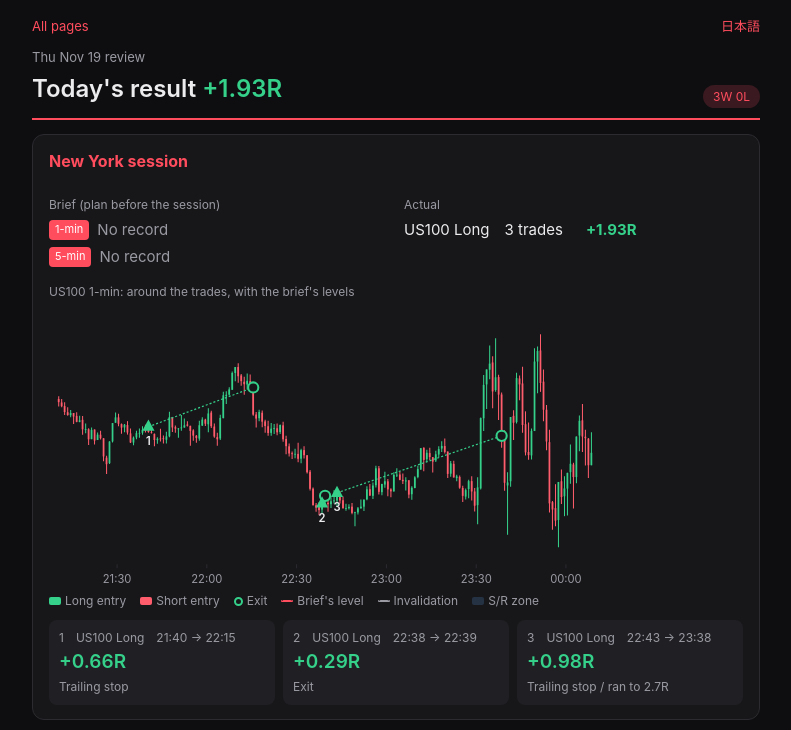
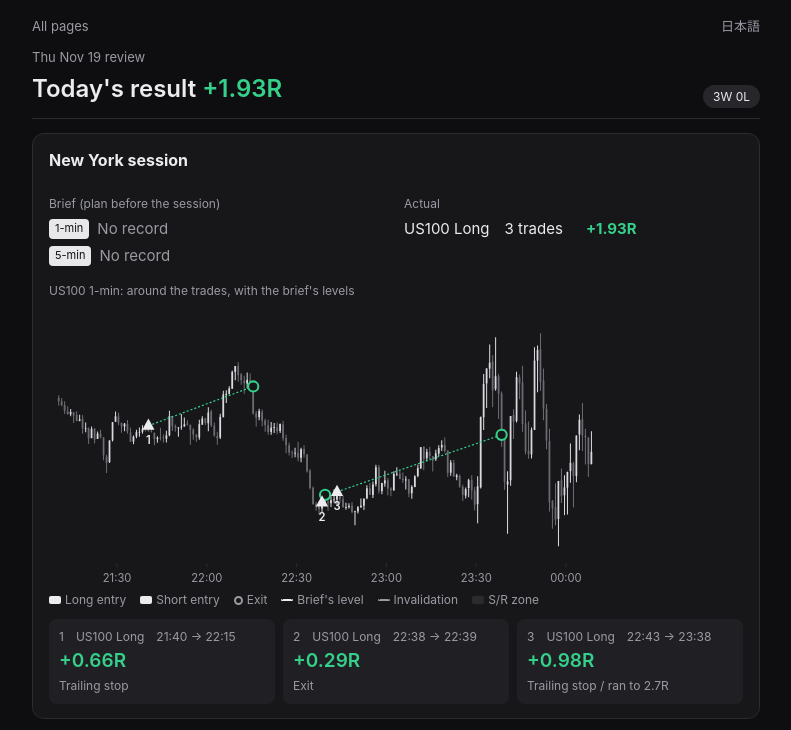
Before and after one commit to EaglevelTrading/EaglevelTrading.github.io, a plain HTML site: page en/2026-11-19.html in a window 1280 px wide. Shown: the top 730 px of the page, without its empty margins (244-1035 px from the left). Drawn offline with Linux system fonts and the light colour scheme.

Commit message:
Republish with neutral colours
Co-Authored-By: Claude Opus 5.5 <noreply@anthropic.com>
Claude-Session: https://claude.ai/code/session_011AmnYHu4gugxmA8tXx7MbD

```diff
--- a/en/2026-11-19.html
+++ b/en/2026-11-19.html
@@ -1,41 +1,41 @@
 <!DOCTYPE html><html lang="en" style="color-scheme:dark"><head><meta charset="utf-8"><meta name="viewport" content="width=device-width,initial-scale=1"><title>Thu Nov 19 review</title><style>
-:root{--bg:#0e0e10;--card:#17171a;--fg:#ececee;--mut:#9a9aa3;--line:#2b2b30;--soft:#202024;--red:#ff4d5e;--redsoft:#3a1a20;
---win:#35d08a;--loss:#ff5d6c;--zone:rgba(90,160,240,.20);--up:#35d08a;--dn:#ff5d6c}
+:root{--bg:#0e0e10;--card:#17171a;--fg:#ececee;--mut:#9a9aa3;--line:#2b2b30;--soft:#202024;--acc:#e8e8eb;--accsoft:#26262b;
+--win:#35d08a;--loss:#ff5d6c;--zone:rgba(255,255,255,.09);--up:#d9d9de;--dn:#6b6b73}
 *{box-sizing:border-box}body{margin:0;background:var(--bg);color:var(--fg);font:15px/1.6 -apple-system,"Hiragino Sans","Yu Gothic UI","Segoe UI",sans-serif}
-main{max-width:760px;margin:0 auto;padding:16px 16px 40px}a{color:var(--red)}
+main{max-width:760px;margin:0 auto;padding:16px 16px 40px}a{color:var(--mut)}
 nav{display:flex;justify-content:space-between;font-size:13px;margin-bottom:10px}nav a{text-decoration:none}
-header{border-bottom:2px solid var(--red);padding-bottom:10px;margin-bottom:14px;display:flex;justify-content:space-between;align-items:flex-end;gap:12px;flex-wrap:wrap}
+header{border-bottom:1px solid var(--line);padding-bottom:10px;margin-bottom:14px;display:flex;justify-content:space-between;align-items:flex-end;gap:12px;flex-wrap:wrap}
 header .d{color:var(--mut);font-size:13px}header h1{margin:2px 0 0;font-size:24px;font-weight:600}
 .card{background:var(--card);border:1px solid var(--line);border-radius:12px;padding:14px 16px;margin-bottom:14px}
-h2{font-size:16px;margin:0 0 10px;color:var(--red)}.cap{font-size:12px;color:var(--mut);margin:10px 0 4px}
+h2{font-size:16px;margin:0 0 10px;color:var(--fg)}.cap{font-size:12px;color:var(--mut);margin:10px 0 4px}
 .vs,.two{display:grid;grid-template-columns:1fr 1fr;gap:16px}@media(max-width:560px){.vs,.two{grid-template-columns:1fr}}
 .row{display:flex;align-items:center;gap:8px;flex-wrap:wrap;margin:3px 0}.reason{font-size:13px;color:var(--mut);margin:0 0 6px 50px}
-.tag{font-size:11px;background:var(--red);color:#fff;border-radius:4px;padding:1px 6px}
-.buy,.win{color:var(--win)}.sell,.loss{color:var(--loss)}.muted{color:var(--mut)}.small{font-size:12px;margin-top:6px}
-.meter{display:inline-flex;gap:2px}.meter i{width:14px;height:6px;border-radius:3px;background:var(--line)}.meter i.on{background:var(--red)}
-.badge{font-size:12px;border-radius:999px;padding:2px 10px;background:var(--soft);color:var(--mut)}.badge.good{background:var(--redsoft);color:var(--red)}.badge.warn{border:1px solid var(--mut)}
+.tag{font-size:11px;background:var(--acc);color:#111;border-radius:4px;padding:1px 6px}
+.buy,.sell{color:var(--fg)}.win{color:var(--win)}.loss{color:var(--loss)}.muted{color:var(--mut)}.small{font-size:12px;margin-top:6px}
+.meter{display:inline-flex;gap:2px}.meter i{width:14px;height:6px;border-radius:3px;background:var(--line)}.meter i.on{background:var(--fg)}
+.badge{font-size:12px;border-radius:999px;padding:2px 10px;background:var(--soft);color:var(--mut)}.badge.good{background:var(--accsoft);color:var(--fg)}.badge.warn{border:1px solid var(--mut)}
 .skip{background:var(--soft);border-radius:10px;padding:8px 12px;margin-top:10px}
 .chart{width:100%;height:auto;display:block}.wick{stroke-width:1}.wick.up{stroke:var(--up)}.wick.dn{stroke:var(--dn)}.body.up{fill:var(--up)}.body.dn{fill:var(--dn)}
-.zone{fill:var(--zone)}.lv{stroke-width:1.2;stroke-dasharray:5 3}.lv.aim{stroke:var(--red)}.lv.inv{stroke:var(--mut)}
-.lvt{font-size:11px}.lvt.aim{fill:var(--red)}.lvt.inv{fill:var(--mut)}.ax{font-size:11px;fill:var(--mut)}
-.entry.buy{fill:var(--win)}.entry.sell{fill:var(--loss)}.exit{fill:var(--card);stroke-width:2}.exit.win{stroke:var(--win)}.exit.loss{stroke:var(--loss)}
+.zone{fill:var(--zone)}.lv{stroke-width:1.2;stroke-dasharray:5 3}.lv.aim{stroke:var(--fg)}.lv.inv{stroke:var(--mut)}
+.lvt{font-size:11px}.lvt.aim{fill:var(--fg)}.lvt.inv{fill:var(--mut)}.ax{font-size:11px;fill:var(--mut)}
+.entry.buy,.entry.sell{fill:var(--fg)}.exit{fill:var(--card);stroke-width:2}.exit.win{stroke:var(--win)}.exit.loss{stroke:var(--loss)}
 .path{stroke-width:1.2;stroke-dasharray:2 2}.path.win{stroke:var(--win)}.path.loss{stroke:var(--loss)}.num{font-size:11px;fill:var(--fg);font-weight:600}
 .legend{display:flex;flex-wrap:wrap;gap:4px 14px;font-size:12px;color:var(--mut)}.legend .k{display:inline-block;width:12px;height:8px;margin-right:4px;vertical-align:middle;border-radius:2px}
-.k.buy{background:var(--win)}.k.sell{background:var(--loss)}.k.exit{border:2px solid var(--win);border-radius:50%;width:9px;height:9px}
-.k.aim{border-top:2px dashed var(--red);height:0}.k.inv{border-top:2px dashed var(--mut);height:0}.k.zone{background:var(--zone)}
+.k.buy,.k.sell{background:var(--fg)}.k.exit{border:2px solid var(--mut);border-radius:50%;width:9px;height:9px}
+.k.aim{border-top:2px dashed var(--fg);height:0}.k.inv{border-top:2px dashed var(--mut);height:0}.k.zone{background:var(--zone)}
 .trades{display:grid;grid-template-columns:repeat(auto-fit,minmax(150px,1fr));gap:8px;margin-top:10px}.tr{background:var(--soft);border-radius:8px;padding:8px 10px;font-size:12px}
 .big{font-size:19px;font-weight:600}
 .bar{display:grid;grid-template-columns:84px 1fr 64px;gap:8px;align-items:center;font-size:13px;margin:5px 0}.sub{margin:-4px 0 6px 92px}
 .track{height:10px;background:var(--soft);border-radius:5px;overflow:hidden}.track i{display:block;height:100%}
 .fw{fill:var(--win);background:var(--win)}.fl{fill:var(--loss);background:var(--loss)}
-.spark{width:100%;height:auto}.zero{stroke:var(--line)}.cum{fill:none;stroke:var(--red);stroke-width:2}.dot{fill:var(--red)}
+.spark{width:100%;height:auto}.zero{stroke:var(--line)}.cum{fill:none;stroke:var(--acc);stroke-width:2}.dot{fill:var(--acc)}
 .kpis{display:grid;grid-template-columns:repeat(4,1fr);gap:8px;margin-bottom:14px}@media(max-width:560px){.kpis{grid-template-columns:repeat(2,1fr)}}
 .kpi{background:var(--card);border:1px solid var(--line);border-radius:10px;padding:10px 12px}.kpi .l{font-size:12px;color:var(--mut)}.kpi .v{font-size:22px;font-weight:600}
 .verd{display:grid;grid-template-columns:repeat(auto-fit,minmax(110px,1fr));gap:6px;margin-top:6px}.verd div{background:var(--soft);border-radius:8px;padding:6px;text-align:center;font-size:12px}
 .verd b{display:block;font-size:14px}.cal{display:grid;grid-template-columns:repeat(5,1fr);gap:4px}
 .cal div{border-radius:6px;padding:6px 4px;text-align:center;font-size:11px;min-height:46px;background:var(--soft)}.cal b{display:block;font-size:13px}
 .cal .h{background:none;color:var(--mut);min-height:auto;padding:0}
-.top3{margin:0;padding-left:20px}.top3 li{margin:4px 0}.next{background:var(--redsoft);border-radius:8px;padding:8px 12px}
+.top3{margin:0;padding-left:20px}.top3 li{margin:4px 0}.next{background:var(--accsoft);border-radius:8px;padding:8px 12px}
 .ev{display:grid;grid-template-columns:150px 1fr;gap:4px 10px;font-size:13px}.ev span:nth-child(odd){color:var(--mut)}
 .list a{display:flex;justify-content:space-between;padding:8px 0;border-bottom:1px solid var(--line);text-decoration:none;color:var(--fg)}
 footer{font-size:12px;color:var(--mut);text-align:center;margin-top:20px}
```
Also changed, not shown: en/2026-11-20.html (+16 -16 lines), en/index.html (+16 -16 lines), en/month-2026-11.html (+16 -16 lines), en/week-2026-11-16.html (+16 -16 lines), ja/2026-11-19.html (+16 -16 lines), ja/2026-11-20.html (+16 -16 lines), ja/index.html (+16 -16 lines), ja/month-2026-11.html (+16 -16 lines), ja/week-2026-11-16.html (+16 -16 lines), img/2026-11-20_en.png, img/2026-11-20_ja.png, img/month-2026-11_en.png, img/month-2026-11_ja.png, img/week-2026-11-16_en.png, 1 more files.
